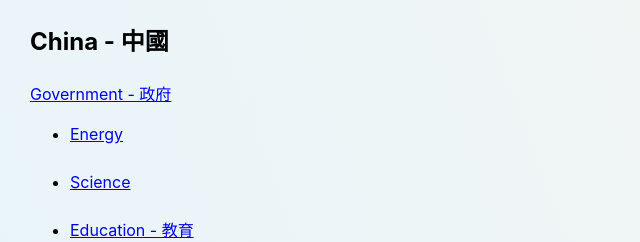
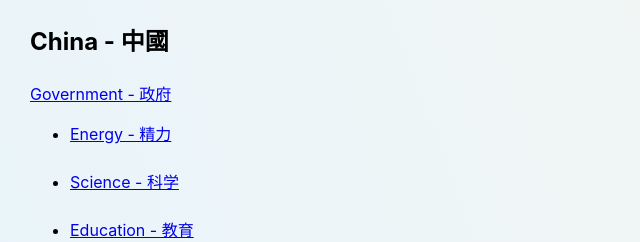
Before and after one commit to JRFink/jrfphyspagesnew, a Next.js app: page /research/gen in a window 1280 px wide. Shown: the part 1900-2142 px from the top of the page, without its empty margins (0-640 px from the left). Built offline with nearby package versions, Linux system fonts and the light colour scheme.

Commit message:
Update index.tsx

```diff
--- a/pages/research/gen/index.tsx
+++ b/pages/research/gen/index.tsx
@@ -168,11 +168,11 @@ const Gen = () => {
                         <Link href="https://www.gov.cn">Government - 政府</Link>
                         <ul>
                             <li>
-                                <Link href="http://www.nea.gov.cn/">Energy</Link>
+                                <Link href="http://www.nea.gov.cn/">Energy - 精力</Link>
                             </li>
                             <br></br>
                             <li>
-                                <Link href="https://en.most.gov.cn/">Science</Link>
+                                <Link href="https://en.most.gov.cn/">Science - 科学</Link>
                             </li>
                             <br></br>
                             <li>
```
